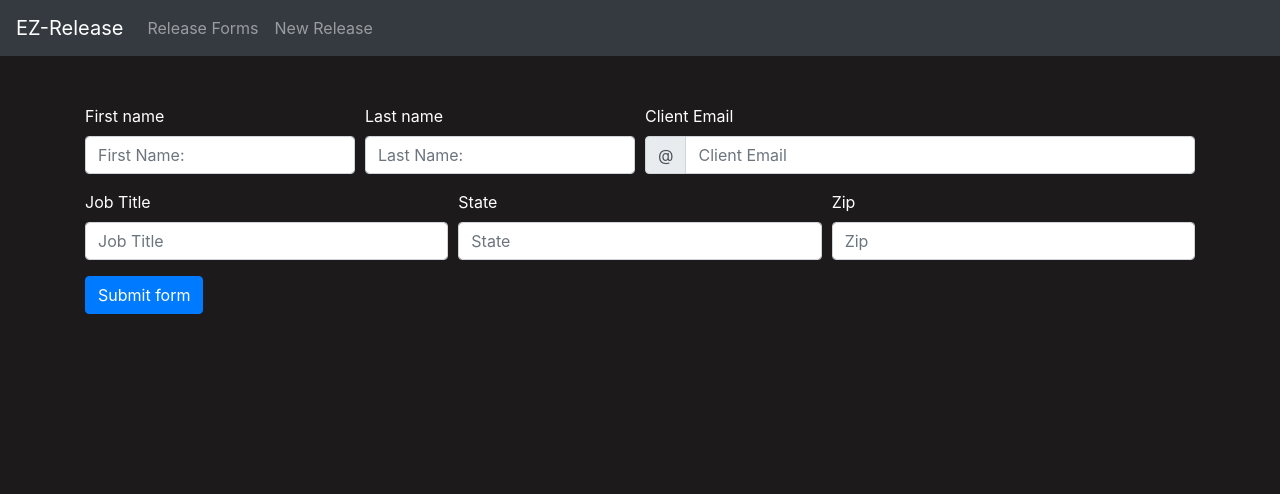
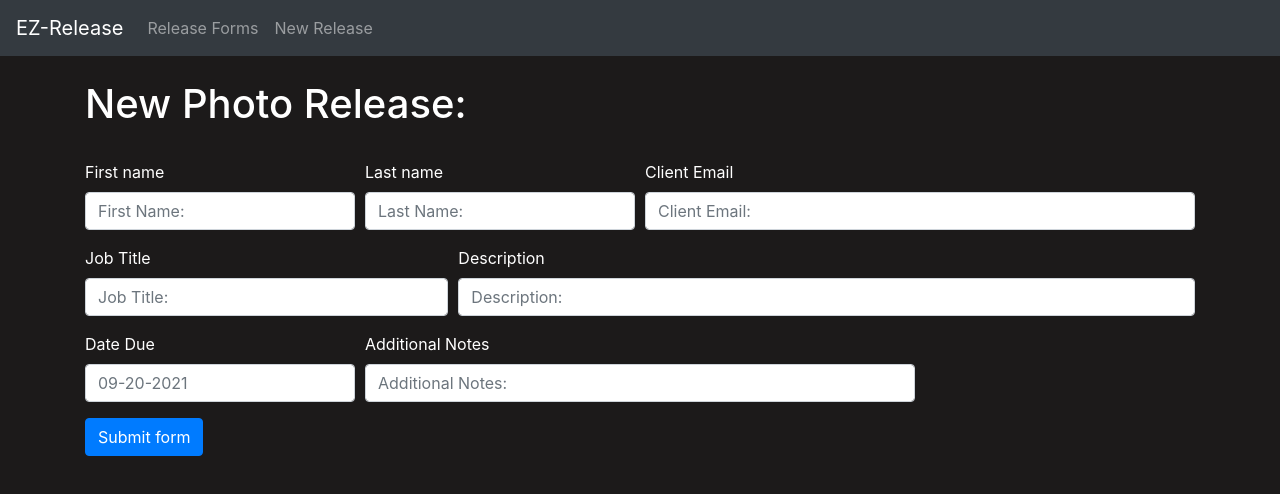
Before and after one commit to pbedrosian/ez-release-frontend, a React (Create React App) app: page /new-release in a window 1280 px wide. Shown: the top 494 px of the page. Built offline with nearby package versions, Linux system fonts and the light colour scheme; no server answers.

Commit message:
added class component to releaseforminput

```diff
--- a/src/Components/ReleaseFormInput.js
+++ b/src/Components/ReleaseFormInput.js
@@ -1,32 +1,65 @@
+import { Form, Col, Button, InputGroup } from 'react-bootstrap'
 import React, { Component } from 'react'
-import { Form, Button, Container } from 'react-bootstrap';
+
+export default class ReleaseFormInput extends Component {
+
+  state = {
+    firstName: '',
+    lastName: '',
+    clientEmail: '',
+    jobTitle: '',
+    jobDescription: '',
+    dueDate: '',
+    additionalNotes: ''
+  }
 
 
-export default class ReleaseFormInput extends Component {
   render() {
     return (
-            <Container fluid="md">
-                <Form>
-                    <Form.Group controlId="formBasicEmail">
-                        <Form.Control type="client_name" placeholder="Client Name:" />
+        <Form >
+          <Form.Row>
+            <Form.Group as={Col} md="3" controlId="validationFormik101">
+              <Form.Label>First name</Form.Label>
+              <Form.Control type="text" name="firstName" placeholder="First Name:"/>
             </Form.Group>
-                    <Form.Group controlId="formBasicPassword">
-                        <Form.Control type="client_email" placeholder="Client Email:" />
+
+            <Form.Group as={Col} md="3" controlId="validationFormik102">
+              <Form.Label>Last name</Form.Label>
+              <Form.Control type="text" name="lastName" placeholder="Last Name:" />
             </Form.Group>
-                    <Form.Group controlId="formBasicPassword">
-                        <Form.Control type="job_title" placeholder="Job Title:" />
+
+            <Form.Group as={Col} md="6" controlId="validationFormikUsername2">
+              <Form.Label>Client Email</Form.Label>
+              <InputGroup>
+                <Form.Control type="text" placeholder="Client Email:" name="client_email" />
+              </InputGroup>
             </Form.Group>
-                    <Form.Group controlId="formBasicPassword">
-                        <Form.Control type="job_description" placeholder="Description:" />
+
+          </Form.Row>
+          <Form.Row>
+            <Form.Group as={Col} md="4" controlId="validationFormik103">
+              <Form.Label>Job Title</Form.Label>
+              <Form.Control
+                type="text" placeholder="Job Title:" name="job_title"/>
             </Form.Group>
-                    <Form.Group controlId="formBasicPassword">
-                        <Form.Control type="client_email" placeholder="Client Email:" />
+
+            <Form.Group as={Col} md="8" controlId="validationFormik104">
+              <Form.Label>Description</Form.Label>
+              <Form.Control type="text" placeholder="Description:"/>
             </Form.Group>
-                    <Button variant="primary" type="submit">
-                        Submit
-                    </Button>
+
+            <Form.Group as={Col} md="3" controlId="validationFormik105">
+              <Form.Label>Date Due</Form.Label>
+              <Form.Control type="text" placeholder="09-20-2021" name="due_date"/>
+            </Form.Group>
+
+            <Form.Group as={Col} md="6" controlId="validationFormik105">
+              <Form.Label>Additional Notes</Form.Label>
+              <Form.Control type="text" placeholder="Additional Notes:" name="due_date"/>
+            </Form.Group>
+
+          </Form.Row>
+          <Button type="submit">Submit form</Button>
         </Form>
-            </Container>
-        )
+      )}
     }
-}
--- a/src/Components/releaseNav.js
+++ b/src/Components/releaseNav.js
@@ -36,20 +36,18 @@ export default class ReleaseNav extends Component {
                         maxLength="9"onChange={(event) => this.handleOnChange(event)} />
                         <FormControl type="text" name="year" placeholder="Year:" className=" mr-sm-3"
                         maxLength="4" onChange={(event) => this.handleOnChange(event)} />
-                        <InputGroup.Text id="basic-addon1">Status</InputGroup.Text>
+                        <InputGroup.Prepend>
+                        <InputGroup.Text id="inputGroupPrepend">Status</InputGroup.Text>
+                        </InputGroup.Prepend>
                         <Form.Control as="select" custom>
                             <option>All</option>
                             <option>Pending</option>
-                            <option>Closed</option>
+                            <option>Signed</option>
                         </Form.Control>
                         <Button type="submit" variant="dark">Submit</Button>
                     </Form>
                 </Navbar>
-                {this.state.name}
                 <br />
-                {this.state.month}
-                <br />
-                {this.state.year}
             </div>
         )
     }
--- a/src/Components/testForm.js
+++ /dev/null
@@ -1,50 +0,0 @@
-import { Form, Col, Button, InputGroup } from 'react-bootstrap'
-
-export default function FormExample() {
-  return (
-        <Form >
-          <Form.Row>
-            <Form.Group as={Col} md="3" controlId="validationFormik101">
-              <Form.Label>First name</Form.Label>
-              <Form.Control type="text" name="firstName" placeholder="First Name:"/>
-            </Form.Group>
-            <Form.Group as={Col} md="3" controlId="validationFormik102">
-              <Form.Label>Last name</Form.Label>
-              <Form.Control type="text" name="lastName" placeholder="Last Name:" />
-            </Form.Group>
-            <Form.Group as={Col} md="6" controlId="validationFormikUsername2">
-              <Form.Label>Client Email</Form.Label>
-              <InputGroup>
-                <InputGroup.Prepend>
-                  <InputGroup.Text id="inputGroupPrepend">@</InputGroup.Text>
-                </InputGroup.Prepend>
-                <Form.Control type="text" placeholder="Client Email" name="client_email" />
-              </InputGroup>
-            </Form.Group>
-
-          </Form.Row>
-          <Form.Row>
-            <Form.Group as={Col} md="4" controlId="validationFormik103">
-              <Form.Label>Job Title</Form.Label>
-              <Form.Control
-                type="text" placeholder="Job Title" name="job_title"/>
-            </Form.Group>
-            <Form.Group as={Col} md="4" controlId="validationFormik104">
-              <Form.Label>State</Form.Label>
-              <Form.Control
-                type="text"
-                placeholder="State"
-              />
-              <Form.Control.Feedback type="invalid" tooltip>
-              </Form.Control.Feedback>
-            </Form.Group>
-            <Form.Group as={Col} md="4" controlId="validationFormik105">
-              <Form.Label>Zip</Form.Label>
-              <Form.Control type="text" placeholder="Zip" name="zip"/>
-              <Form.Control.Feedback type="invalid" tooltip>
-              </Form.Control.Feedback>
-            </Form.Group>
-          </Form.Row>
-          <Button type="submit">Submit form</Button>
-        </Form>
-      )}
--- a/src/Containers/newReleaseContainer.js
+++ b/src/Containers/newReleaseContainer.js
@@ -1,16 +1,16 @@
 import React from 'react'
 import { Container } from 'react-bootstrap'
 import ReleaseFormInput from '../Components/ReleaseFormInput'
-import FormExample from '../Components/testForm'
+import FormExample from '../Components/ReleaseFormInput'
 
 export default function newReleaseContainer() {
     return (
         <div>
-            {/* <ReleaseFormInput /> */}
-            <br />
             <br />
             <Container>
-                <FormExample />
+            <h1>New Photo Release:</h1>
+                <br />
+                <ReleaseFormInput />
             </Container>
         </div>
     )
--- a/src/Containers/releaseContainer.js
+++ b/src/Containers/releaseContainer.js
@@ -16,6 +16,8 @@ class releaseContainer extends Component {
             <div>
                 <ReleaseNav />
                 <Container center>
+                <h1>All Release Forms:</h1>
+
                     <CardDeck style={{alignItems: 'center'}}>
                         {releaseCards}
                     </CardDeck>
```
Lines whose indentation alone changed are shown as unchanged.
